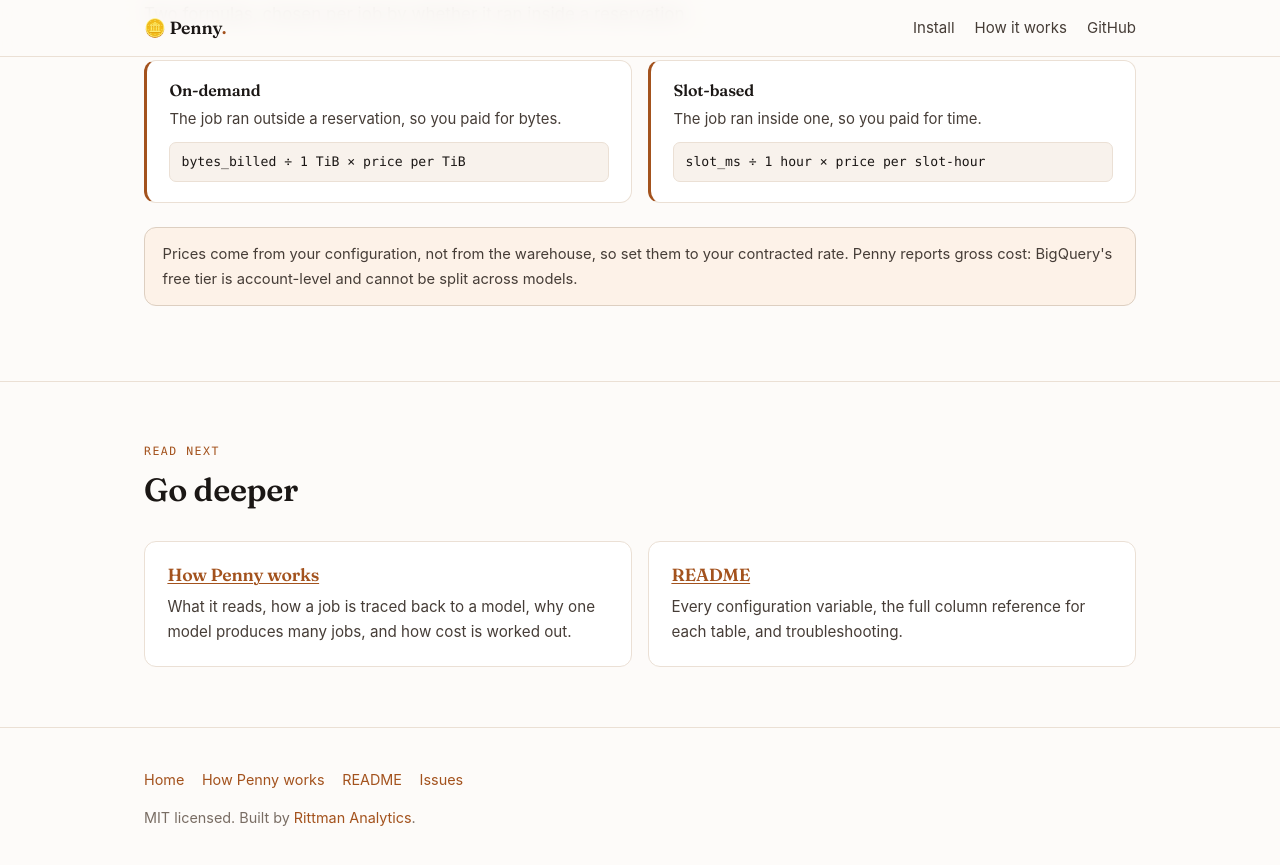
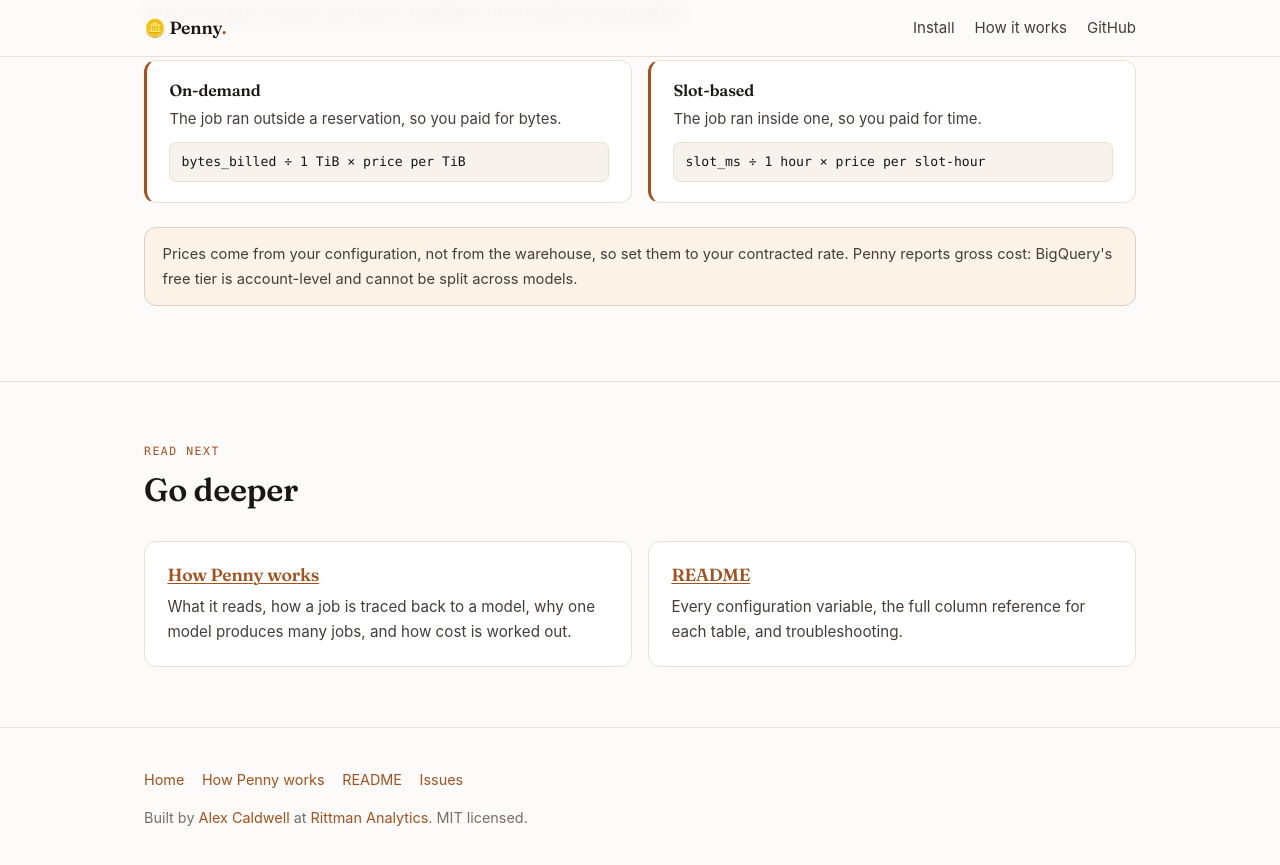
Before and after one commit to alexander-caldwell/penny, a Jekyll site: the page built from docs/index.html, in a window 1280 px wide and 900 px high, scrolled down 3637 px. Shown: the top 865 px of the window. Built offline with Jekyll 4.4.1, drawn with Linux system fonts in a browser that asks for light colours.

Commit message:
Credit the author by name on the site and in the README
The footer credited Rittman Analytics alone. The LICENSE already names Alex
Caldwell; the site and README now do too, with the company alongside.

Co-Authored-By: Claude Opus 5 (1M context) <noreply@anthropic.com>

```diff
--- a/docs/_layouts/default.html
+++ b/docs/_layouts/default.html
@@ -35,7 +35,7 @@
       <a href="https://github.com/alexander-caldwell/penny#readme">README</a>
       <a href="https://github.com/alexander-caldwell/penny/issues">Issues</a>
     </div>
-    <p>MIT licensed. Built by <a href="https://rittmananalytics.com">Rittman Analytics</a>.</p>
+    <p>Built by <a href="https://github.com/alexander-caldwell">Alex Caldwell</a> at <a href="https://rittmananalytics.com">Rittman Analytics</a>. MIT licensed.</p>
   </div>
 </footer>
 
--- a/docs/index.html
+++ b/docs/index.html
@@ -23,6 +23,7 @@ description: Model-level BigQuery cost tracking for dbt
       <li>dbt 1.10.5+</li>
       <li>No agent, no overhead</li>
       <li>MIT</li>
+      <li>By <a href="https://github.com/alexander-caldwell">Alex Caldwell</a></li>
     </ul>
   </div>
 </header>
```
Also changed, not shown: README.md.
